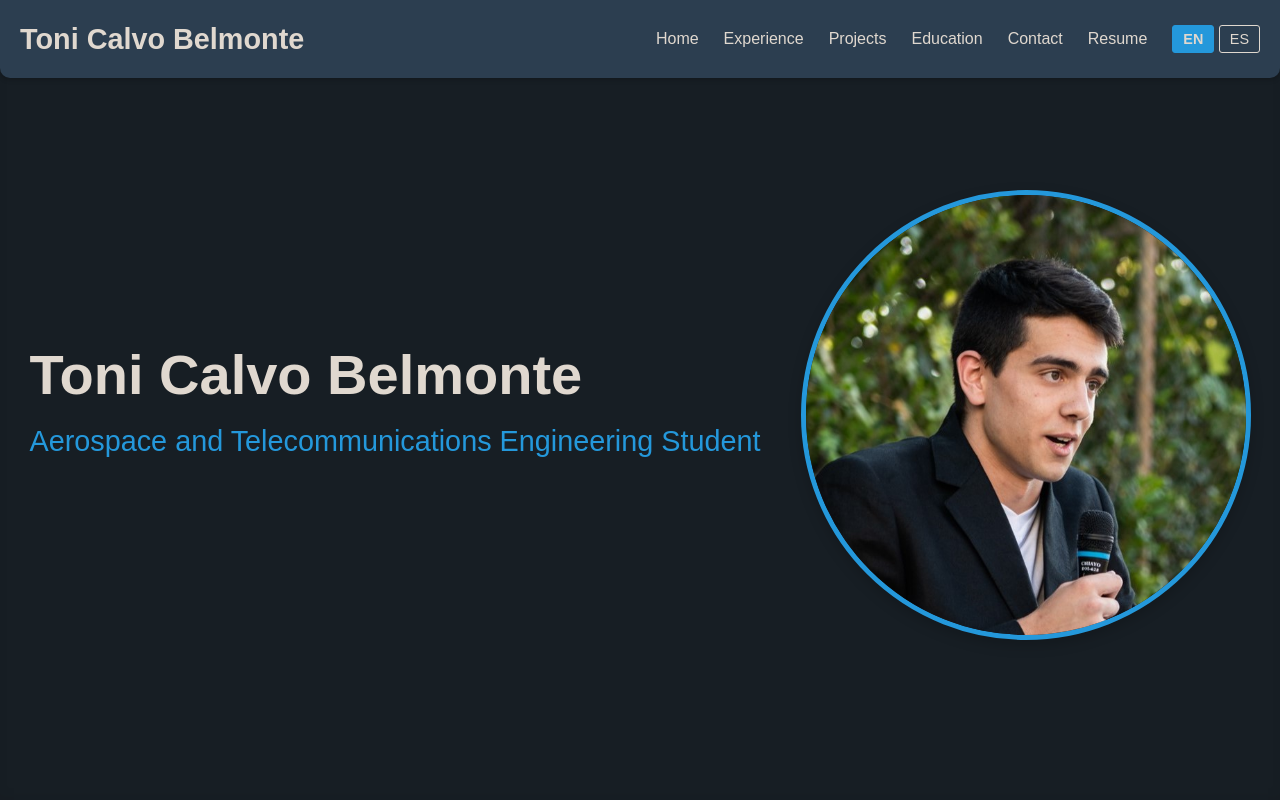
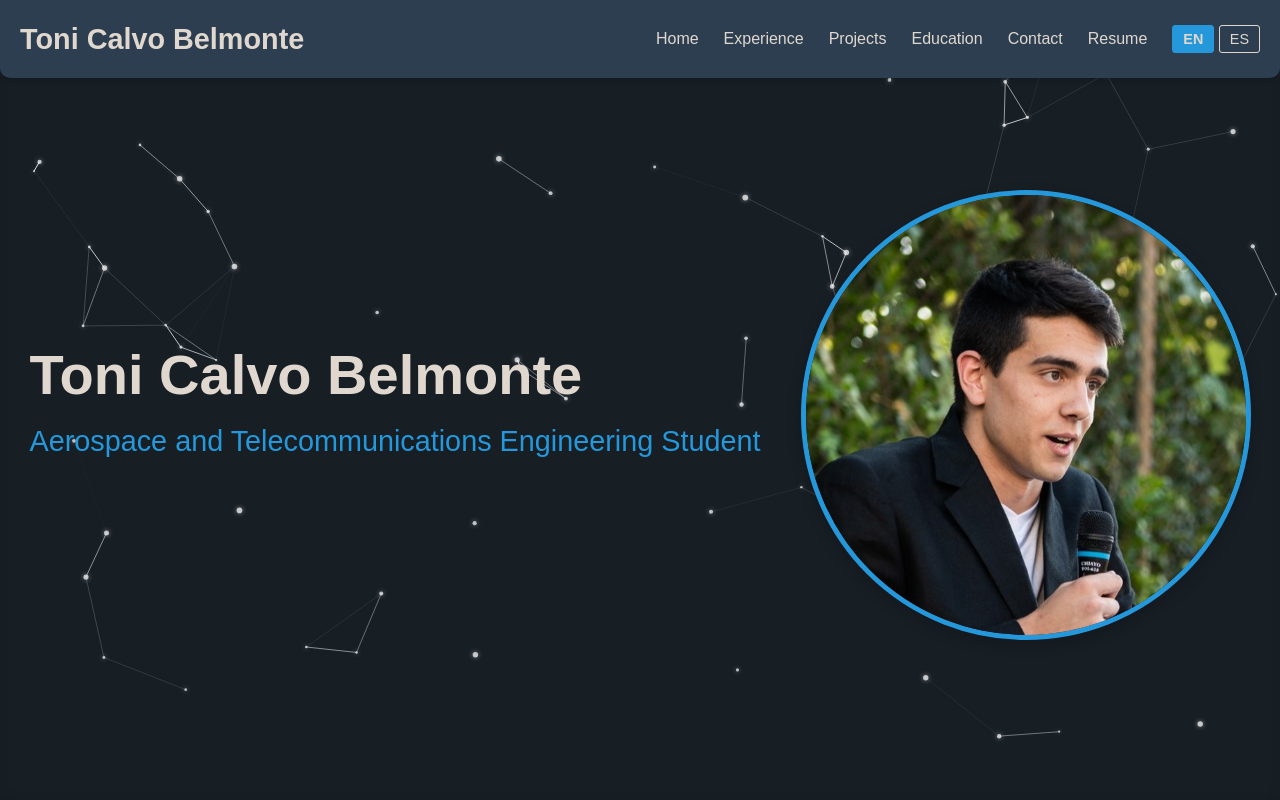
Before and after one commit to Toni-Calvo/portfolio-web, a plain HTML site: page index.html in a window 1280 px wide. Shown: the top 800 px of the page. Drawn offline with Linux system fonts and the light colour scheme.

Commit message:
Constellation Effect
Added a constellation effect on the Home section

```diff
--- a/assets/css/styles.css
+++ b/assets/css/styles.css
@@ -187,7 +187,17 @@ ul {
 
 /* HOME/HERO SECTION */
 
+#constellationCanvas {
+    position: absolute;
+    top: 0;
+    left: 0;
+    width: 100%;
+    height: 100%;
+    z-index: 0;
+}
+
 .hero-section {
+    position: relative;
     min-height: 100vh;
     display: flex;
     justify-content: center;
@@ -206,6 +216,7 @@ ul {
     gap: 40px;
     flex-wrap: nowrap;
     margin-top: -50px;
+    z-index: 1;
 }
 
 .hero-text-wrapper {
--- a/assets/js/script.js
+++ b/assets/js/script.js
@@ -88,4 +88,134 @@ document.addEventListener('DOMContentLoaded', () => {
             }
         });
     });
+
+
+    // Delay function
+    function debounce(func, delay) {
+        let timeoutId;
+        return function() {
+            const context = this;
+            const args = arguments;
+
+            clearTimeout(timeoutId);
+            timeoutId = setTimeout(() => {
+                func.apply(context, args);
+            }, delay);
+        };
+    }
+
+
+    // Constellation effect
+    const DENSITY_PARTICLES = 7e-5;
+    const MAX_DISTANCE = 100;
+    const SHADOW_BLUR = 5;
+
+    const canvas = document.getElementById('constellationCanvas');
+    const ctx = canvas.getContext('2d');
+    let particles = [];
+    let animationFrameId;
+
+    class Particle {
+        constructor(x, y) {
+            this.x = x;
+            this.y = y;
+            this.radius = Math.random() * 2 + 1;
+            this.speedX = Math.random() * 0.3 - 0.15;
+            this.speedY = Math.random() * 0.3 - 0.15;
+        }
+
+        // Particle movement
+        update() {
+            // Check canvas borders
+            if (this.x + this.radius > canvas.width)
+                this.x = this.radius;
+
+            else if (this.x + this.radius > canvas.width || this.x - this.radius < 0)
+                this.x = canvas.width - this.radius;
+
+            else if (this.y + this.radius > canvas.height || this.y - this.radius < 0)
+                this.y = this.radius;
+
+            else if (this.y - this.radius < 0)
+                this.y = canvas.height - this.radius;
+
+            // Update position
+            this.x += this.speedX;
+            this.y += this.speedY;
+
+            if (Math.random() < 0.05) {
+                this.speedX = Math.max(Math.min(this.speedX + Math.random() * 0.05 - 0.025, 0.3), -0.3);
+                this.speedY = Math.max(Math.min(this.speedY + Math.random() * 0.05 - 0.025, 0.3), -0.3);
+            }
+        }
+
+        draw() {
+            const color = 'rgba(255, 255, 255, 0.7)';
+            ctx.fillStyle = color;
+            ctx.shadowBlur = SHADOW_BLUR;
+            ctx.shadowColor = color;
+
+            ctx.beginPath();
+            ctx.arc(this.x, this.y, this.radius, 0, 2 * Math.PI);
+            ctx.fill();
+            ctx.shadowBlur = 0;
+        }
+    }
+
+
+    // Instantiate Particles
+    function initParticles() {
+        canvas.width = canvas.offsetWidth;
+        canvas.height = canvas.offsetHeight;
+
+        const NUM_PARTICLES = Math.floor(canvas.width * canvas.height * DENSITY_PARTICLES)
+
+        particles = []
+        for (let i = 0; i < NUM_PARTICLES; i++) {
+            const x = Math.random() * canvas.width;
+            const y = Math.random() * canvas.height;
+            particles.push(new Particle(x, y));
+        }
+    }
+
+
+    function drawConnections() {
+        for (let i = 0; i < particles.length - 1; i++) {
+            for (let j = i + 1; j < particles.length; j++) {
+                const p1 = particles[i];
+                const p2 = particles[j];
+
+                const distance = Math.hypot(p1.x - p2.x, p1.y - p2.y);
+
+                if (distance < MAX_DISTANCE) {
+                    const opacity = 1 - distance / MAX_DISTANCE;
+                    ctx.strokeStyle = `rgba(255, 255, 255, ${opacity})`;
+                    ctx.lineWidth = 1;
+
+                    ctx.beginPath();
+                    ctx.moveTo(p1.x, p1.y);
+                    ctx.lineTo(p2.x, p2.y);
+                    ctx.stroke();
+                }
+            }
+        }
+    }
+
+
+    // Main loop for the animation
+    function animate() {
+        ctx.clearRect(0, 0, canvas.width, canvas.height);
+        drawConnections();
+        particles.forEach(p => {
+            p.update();
+            p.draw();
+        });
+        animationFrameId = requestAnimationFrame(animate);
+    }
+
+    const debouncedInitParticles = debounce(initParticles, 100)
+    window.addEventListener('resize', debouncedInitParticles);
+
+    initParticles();
+    animate();
 });
--- a/index.html
+++ b/index.html
@@ -47,6 +47,7 @@
             <!-- HOME/HERO SECTION -->
 
             <section id="home" class ="hero-section">
+                <canvas id="constellationCanvas"></canvas>
                 <div class="hero-content-wrapper">
                     <div class="hero-text-content">
                         <h1 class="hero-name">Toni Calvo Belmonte</h1>
```
Also changed, not shown: index_es.html (+1 -0 lines).
